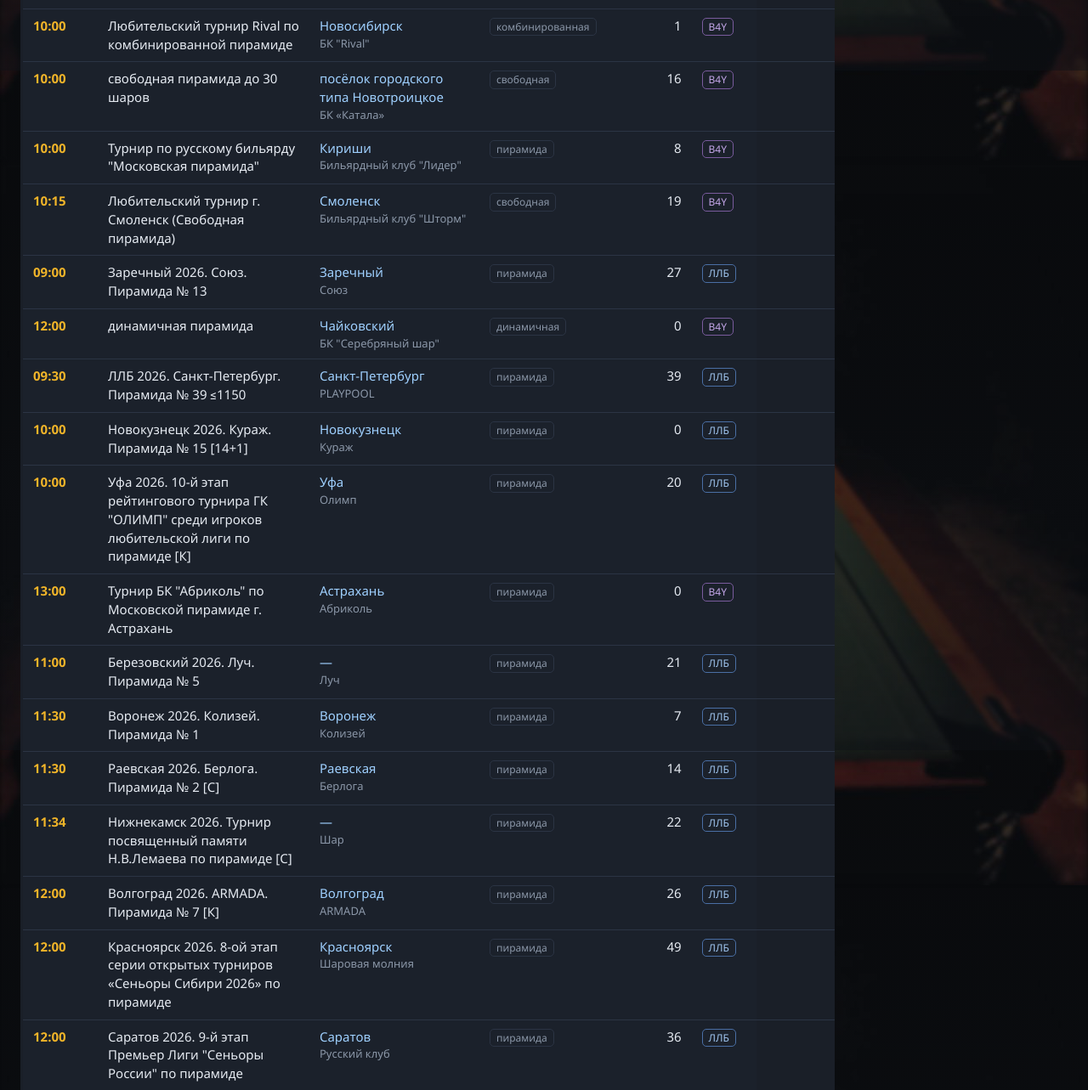
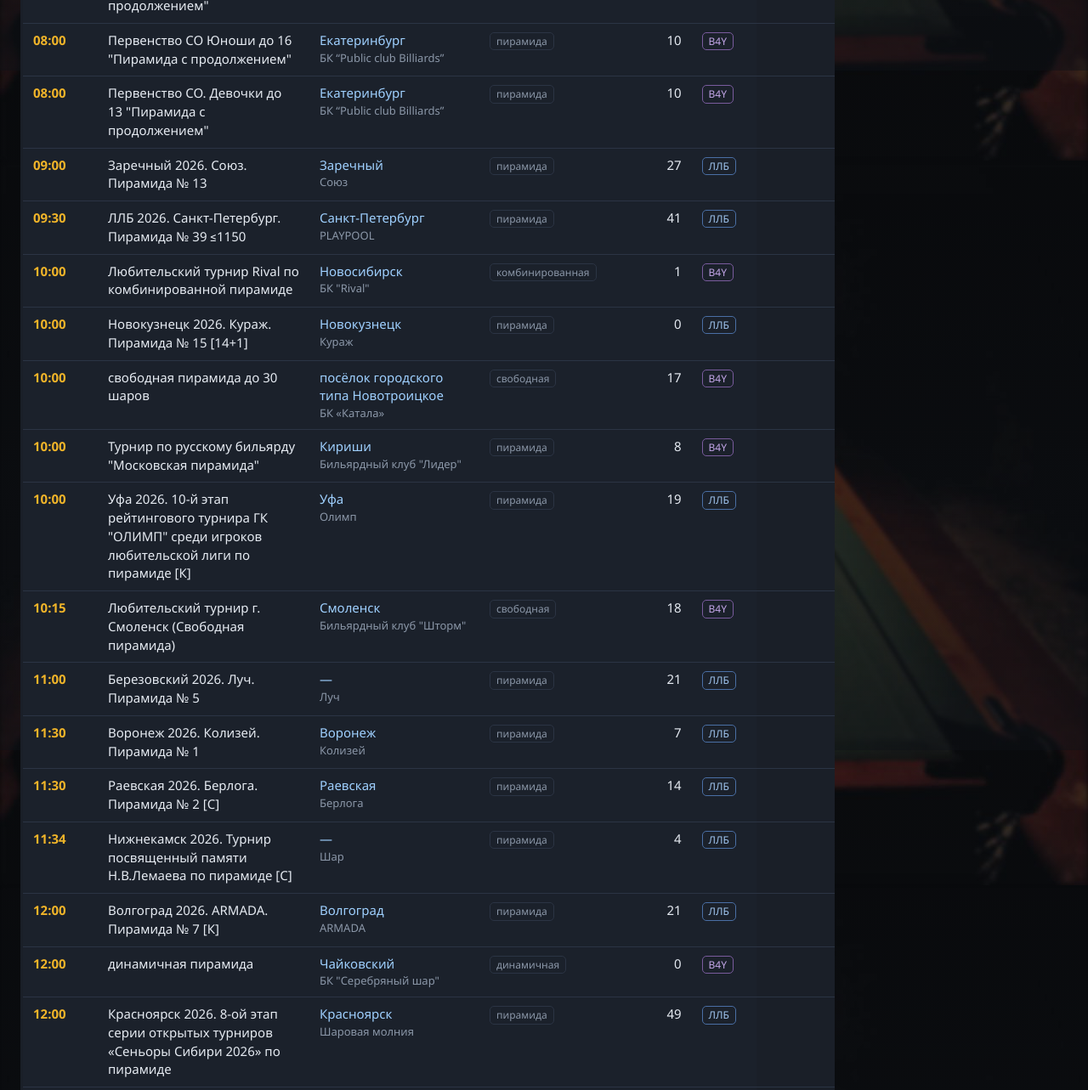
Before and after one commit to billiardpyramid/tournirs, a website: page billiard-tournaments.html in a window 1280 px wide. Shown: the part 1517-2800 px from the top of the page at 85% size. Drawn offline with Linux system fonts and the light colour scheme.

```diff
--- a/billiard-tournaments.html
+++ b/billiard-tournaments.html
@@ -458,7 +458,7 @@
     </div>
     <p class="tagline">Все ближайшие турниры собраны в одном месте, на одном листе</p>
     <div class="sub">
-      <span id="upd">обновлено 14.11.2026, 01:03</span> · календарь турниров по русскому бильярду
+      <span id="upd">обновлено 13.11.2026, 21:02</span> · календарь турниров по русскому бильярду
     </div>
   </div>
 
@@ -739,63 +739,64 @@
 <script>
 const ROWS = [
 ["10–16.11","—","Чемпионат России «Свободная пирамида с продолжением»","Калуга","свободная с продолж.","—","МСБС","msbs","https://mosbilliard.ru/calen/"],
+["13.11","08:00","Турнир по Комбинированной пирамиде клуб Shot","город Пхукет|SHOT billiards club","комбинированная","0","B4Y","b4y","https://bill4you.ru/rus-billiard/tournament/15760"],
 ["14–15.11","—","Открытый Кубок Москвы. Любители. 6 этап. Лига вызова (без сильнейших)","Москва|ДБС «Москвич»","динамичная","—","МСБС","msbs","https://mosbilliard.ru/calen/"],
 ["14–15.11","—","Первенство Москвы. Пирамида. Мальчики до 13 лет. Юноши до 16 лет. Юниоры до 19 лет (Отбор в Екатеринбург)","Москва|СБЗ «Москвич»","пирамида","—","МСБС","msbs","https://mosbilliard.ru/calen/"],
 ["14.11","08:00","Первенство СО Девушки до 16 \"Пирамида с продолжением\"","Екатеринбург|БК “Public club Billiards”","пирамида","9","B4Y","b4y","https://bill4you.ru/rus-billiard/tournament/15774"],
 ["14.11","08:00","Первенство СО Мальчики до 13 \"Пирамида с продолжением\"","Екатеринбург|БК “Public club Billiards”","пирамида","8","B4Y","b4y","https://bill4you.ru/rus-billiard/tournament/15775"],
 ["14.11","08:00","Первенство СО Юноши до 16 \"Пирамида с продолжением\"","Екатеринбург|БК “Public club Billiards”","пирамида","10","B4Y","b4y","https://bill4you.ru/rus-billiard/tournament/15773"],
 ["14.11","08:00","Первенство СО. Девочки до 13 \"Пирамида с продолжением\"","Екатеринбург|БК “Public club Billiards”","пирамида","10","B4Y","b4y","https://bill4you.ru/rus-billiard/tournament/15776"],
+["14.11","09:00","Заречный 2026. Союз. Пирамида № 13","Заречный|Союз","пирамида","27","ЛЛБ","llb","https://www.llb.su/t/5578322"],
+["14.11","09:30","ЛЛБ 2026. Санкт-Петербург. Пирамида № 39 ≤1150","Санкт-Петербург|PLAYPOOL","пирамида","41","ЛЛБ","llb","https://www.llb.su/t/5557415"],
 ["14.11","10:00","Любительский турнир Rival по комбинированной пирамиде","Новосибирск|БК \"Rival\"","комбинированная","1","B4Y","b4y","https://bill4you.ru/rus-billiard/tournament/15778"],
-["14.11","10:00","свободная пирамида до 30 шаров","посёлок городского типа Новотроицкое|БК «Катала»","свободная","16","B4Y","b4y","https://bill4you.ru/rus-billiard/tournament/15782"],
+["14.11","10:00","Новокузнецк 2026. Кураж. Пирамида № 15 [14+1]","Новокузнецк|Кураж","пирамида","0","ЛЛБ","llb","https://www.llb.su/t/5576792"],
+["14.11","10:00","свободная пирамида до 30 шаров","посёлок городского типа Новотроицкое|БК «Катала»","свободная","17","B4Y","b4y","https://bill4you.ru/rus-billiard/tournament/15782"],
 ["14.11","10:00","Турнир по русскому бильярду \"Московская пирамида\"","Кириши|Бильярдный клуб \"Лидер\"","пирамида","8","B4Y","b4y","https://bill4you.ru/rus-billiard/tournament/15787"],
-["14.11","10:15","Любительский турнир г. Смоленск (Свободная пирамида)","Смоленск|Бильярдный клуб \"Шторм\"","свободная","19","B4Y","b4y","https://bill4you.ru/rus-billiard/tournament/15723"],
-["14.11","09:00","Заречный 2026. Союз. Пирамида № 13","Заречный|Союз","пирамида","27","ЛЛБ","llb","https://www.llb.su/t/5578322"],
-["14.11","12:00","динамичная пирамида","Чайковский|БК \"Серебряный шар\"","динамичная","0","B4Y","b4y","https://bill4you.ru/rus-billiard/tournament/15720"],
-["14.11","09:30","ЛЛБ 2026. Санкт-Петербург. Пирамида № 39 ≤1150","Санкт-Петербург|PLAYPOOL","пирамида","39","ЛЛБ","llb","https://www.llb.su/t/5557415"],
-["14.11","10:00","Новокузнецк 2026. Кураж. Пирамида № 15 [14+1]","Новокузнецк|Кураж","пирамида","0","ЛЛБ","llb","https://www.llb.su/t/5576792"],
-["14.11","10:00","Уфа 2026. 10-й этап рейтингового турнира ГК \"ОЛИМП\" среди игроков любительской лиги по пирамиде [К]","Уфа|Олимп","пирамида","20","ЛЛБ","llb","https://www.llb.su/t/5579767"],
-["14.11","13:00","Турнир БК \"Абриколь\" по Московской пирамиде г. Астрахань","Астрахань|Абриколь","пирамида","0","B4Y","b4y","https://bill4you.ru/rus-billiard/tournament/15770"],
+["14.11","10:00","Уфа 2026. 10-й этап рейтингового турнира ГК \"ОЛИМП\" среди игроков любительской лиги по пирамиде [К]","Уфа|Олимп","пирамида","19","ЛЛБ","llb","https://www.llb.su/t/5579767"],
+["14.11","10:15","Любительский турнир г. Смоленск (Свободная пирамида)","Смоленск|Бильярдный клуб \"Шторм\"","свободная","18","B4Y","b4y","https://bill4you.ru/rus-billiard/tournament/15723"],
 ["14.11","11:00","Березовский 2026. Луч. Пирамида № 5","—|Луч","пирамида","21","ЛЛБ","llb","https://www.llb.su/t/5578491"],
 ["14.11","11:30","Воронеж 2026. Колизей. Пирамида № 1","Воронеж|Колизей","пирамида","7","ЛЛБ","llb","https://www.llb.su/t/5576609"],
 ["14.11","11:30","Раевская 2026. Берлога. Пирамида № 2 [С]","Раевская|Берлога","пирамида","14","ЛЛБ","llb","https://www.llb.su/t/5568826"],
-["14.11","11:34","Нижнекамск 2026. Турнир посвященный памяти Н.В.Лемаева по пирамиде [С]","—|Шар","пирамида","22","ЛЛБ","llb","https://www.llb.su/t/5576012"],
-["14.11","12:00","Волгоград 2026. ARMADA. Пирамида № 7 [К]","Волгоград|ARMADA","пирамида","26","ЛЛБ","llb","https://www.llb.su/t/5578438"],
+["14.11","11:34","Нижнекамск 2026. Турнир посвященный памяти Н.В.Лемаева по пирамиде [С]","—|Шар","пирамида","4","ЛЛБ","llb","https://www.llb.su/t/5576012"],
+["14.11","12:00","Волгоград 2026. ARMADA. Пирамида № 7 [К]","Волгоград|ARMADA","пирамида","21","ЛЛБ","llb","https://www.llb.su/t/5578438"],
+["14.11","12:00","динамичная пирамида","Чайковский|БК \"Серебряный шар\"","динамичная","0","B4Y","b4y","https://bill4you.ru/rus-billiard/tournament/15720"],
 ["14.11","12:00","Красноярск 2026. 8-ой этап серии открытых турниров «Сеньоры Сибири 2026» по пирамиде","Красноярск|Шаровая молния","пирамида","49","ЛЛБ","llb","https://www.llb.su/t/5562913"],
 ["14.11","12:00","Саратов 2026. 9-й этап Премьер Лиги \"Сеньоры России\" по пирамиде","Саратов|Русский клуб","пирамида","36","ЛЛБ","llb","https://www.llb.su/t/5572985"],
-["14.11","12:30","ЛЛБ 2026. Москва. Пирамида № 86 [К] ≤1300","Москва|33","пирамида","33","ЛЛБ","llb","https://www.llb.su/t/5579129"],
+["14.11","12:30","ЛЛБ 2026. Москва. Пирамида № 86 [К] ≤1300","Москва|33","пирамида","35","ЛЛБ","llb","https://www.llb.su/t/5579129"],
+["14.11","13:00","Турнир БК \"Абриколь\" по Московской пирамиде г. Астрахань","Астрахань|Абриколь","пирамида","0","B4Y","b4y","https://bill4you.ru/rus-billiard/tournament/15770"],
 ["15.11","05:00","Первенство Новосибирской области среди молодежи \"Свободная пирамида\"","Новосибирск","свободная","—","B4Y","b4y","https://bill4you.ru/events/118"],
 ["15.11","08:00","Открытые соревнования ГТЮ \"Комбинированная пирамида\" 2 лига","Югорск|Бильярдный центр КСК \"Норд\"","комбинированная","13","B4Y","b4y","https://bill4you.ru/rus-billiard/tournament/15729"],
-["15.11","11:00","Клубный рейтинговый турнир по \"Московской пирамиде\" БК \"Пирамида\"","Москва|БК \"Пирамида\"","пирамида","20","B4Y","b4y","https://bill4you.ru/rus-billiard/tournament/15721"],
-["15.11","11:00","Турнир новичков 11 (дополнительный) этап 2026 — СВОБОДНАЯ ПИРАМИДА","Ульяновск|БК MATRESHKI","свободная","7","B4Y","b4y","https://bill4you.ru/rus-billiard/tournament/15574"],
-["15.11","12:00","Турнир по Динамичной пирамиде клуб Shot","город Пхукет|SHOT billiards club","динамичная","2","B4Y","b4y","https://bill4you.ru/rus-billiard/tournament/15756"],
-["15.11","10:00","ЛЛБ 2026. Чехов. Пирамидa № 17 [К]","Чехов|BILLIARDS","пирамида","13","ЛЛБ","llb","https://www.llb.su/t/5574108"],
+["15.11","10:00","ЛЛБ 2026. Чехов. Пирамидa № 17 [К]","Чехов|BILLIARDS","пирамида","12","ЛЛБ","llb","https://www.llb.su/t/5574108"],
 ["15.11","10:00","Уфа 2026. Открытый кубок Республики Башкортостан среди любителей 60 лет и старше по пирамиде","Уфа|Классик","пирамида","2","ЛЛБ","llb","https://www.llb.su/t/5578044"],
-["15.11","13:00","Турнир БК \"Абриколь\" по Комбинированной пирамиде г. Астрахань","Астрахань|Абриколь","комбинированная","0","B4Y","b4y","https://bill4you.ru/rus-billiard/tournament/15771"],
 ["15.11","10:30","Березовский 2026. Луч. Пирамида № 6","—|Луч","пирамида","12","ЛЛБ","llb","https://www.llb.su/t/5578500"],
 ["15.11","10:30","ЛЛБ 2026. Воронеж. Пирамидa № 17 [С] ≤900","Воронеж|Первый","пирамида","1","ЛЛБ","llb","https://www.llb.su/t/5579227"],
 ["15.11","10:45","ЛЛБ 2026. Москва. Пирамида № 87 [К] ≤1250","Москва|БАЗА","пирамида","48","ЛЛБ","llb","https://www.llb.su/t/5578501"],
 ["15.11","11:00","4-й этап открытого кубка Санкт-Петербурга по пирамиде среди мужчин 2026 [К]","Санкт-Петербург|ЦБС «Ольгино»","пирамида","46","ЛЛБ","llb","https://www.llb.su/t/5547502"],
+["15.11","11:00","Клубный рейтинговый турнир по \"Московской пирамиде\" БК \"Пирамида\"","Москва|БК \"Пирамида\"","пирамида","20","B4Y","b4y","https://bill4you.ru/rus-billiard/tournament/15721"],
 ["15.11","11:00","Санкт-Петербург 2026. 11-й этап кубка «ФРБС-school» по пирамиде [14+1]","Санкт-Петербург|MAXImatic","пирамида","3","ЛЛБ","llb","https://www.llb.su/t/5571911"],
+["15.11","11:00","Турнир новичков 11 (дополнительный) этап 2026 — СВОБОДНАЯ ПИРАМИДА","Ульяновск|БК MATRESHKI","свободная","7","B4Y","b4y","https://bill4you.ru/rus-billiard/tournament/15574"],
 ["15.11","12:00","ЛЛБ 2026. Петропавловск-Камчатский. Пирамида № 37","Петропавловск-Камчатский|Партия","пирамида","10","ЛЛБ","llb","https://www.llb.su/t/5580008"],
+["15.11","12:00","Турнир по Динамичной пирамиде клуб Shot","город Пхукет|SHOT billiards club","динамичная","2","B4Y","b4y","https://bill4you.ru/rus-billiard/tournament/15756"],
 ["15.11","12:00","Уфа 2026. Турнир среди членов ППО ПАО \"Уфаоргсинтез\" по пирамиде [14+1]","Уфа|Барон","пирамида","0","ЛЛБ","llb","https://www.llb.su/t/5579779"],
 ["15.11","13:00","ЛЛБ 2026. Красноярск. Пирамида № 29 ≤1150","Красноярск|Эстет","пирамида","17","ЛЛБ","llb","https://www.llb.su/t/5548459"],
 ["15.11","13:00","ЛЛБ 2026. Саратов. Пирамида № 56 ≤950","Саратов|Пирамида","пирамида","0","ЛЛБ","llb","https://www.llb.su/t/5575214"],
+["15.11","13:00","Турнир БК \"Абриколь\" по Комбинированной пирамиде г. Астрахань","Астрахань|Абриколь","комбинированная","0","B4Y","b4y","https://bill4you.ru/rus-billiard/tournament/15771"],
 ["16.11","11:00","Санкт-Петербург 2026. Турнир посвященный Дню народного единства среди ветеранов от 70 до 80 лет по пирамиде","Санкт-Петербург|ЦБС «Ольгино»","пирамида","0","ЛЛБ","llb","https://www.llb.su/t/5538083"],
 ["16.11","11:00","Санкт-Петербург 2026. Турнир посвященный Дню народного единства среди ветеранов от 80 лет по пирамиде","Санкт-Петербург|ЦБС «Ольгино»","пирамида","1","ЛЛБ","llb","https://www.llb.su/t/5538084"],
 ["16.11","19:00","Санкт-Петербург 2026. Ольгино. Пирамида № 63 (блиц) [71]","Санкт-Петербург|ЦБС «Ольгино»","пирамида","0","ЛЛБ","llb","https://www.llb.su/t/5580244"],
 ["17.11","11:00","Санкт-Петербург 2026. Турнир посвященный Дню народного единства среди ветеранов от 60 до 70 лет по пирамиде","Санкт-Петербург|ЦБС «Ольгино»","пирамида","3","ЛЛБ","llb","https://www.llb.su/t/5538081"],
 ["21–22.11","—","Открытый Кубок Москвы. Мужчины, женщины. 4 этап","Москва|ДБС «Москвич»","комбинированная","—","МСБС","msbs","https://mosbilliard.ru/calen/"],
-["21.11","11:00","Открытый турнир в Гатчине \"Московская пирамида\"","Гатчина|Pool & Bar","пирамида","2","B4Y","b4y","https://bill4you.ru/rus-billiard/tournament/15418"],
 ["21.11","09:00","Саранск 2026. 2-й этап серии открытых турниров \"Золотая Лига РБ 2025/2026\" среди ветеранов 50+ по пирамиде","—|Тихон","пирамида","68","ЛЛБ","llb","https://www.llb.su/t/5563925"],
 ["21.11","10:00","Рыбинск 2026. Ежегодный турнир в честь Дня рождения БК «Русский» по пирамиде","Рыбинск|РУССКИЙ","пирамида","11","ЛЛБ","llb","https://www.llb.su/t/5541784"],
+["21.11","11:00","Открытый турнир в Гатчине \"Московская пирамида\"","Гатчина|Pool & Bar","пирамида","2","B4Y","b4y","https://bill4you.ru/rus-billiard/tournament/15418"],
 ["21.11","11:00","Санкт-Петербург 2026. 12-й турнир «Академии бильярдного спорта Виктора Смоляра» среди юношей и девушек до 17 лет по пирамиде [С]","Санкт-Петербург|Алиби","пирамида","3","ЛЛБ","llb","https://www.llb.su/t/5538359"],
 ["21.11","12:00","Пенза 2026. 9-й этап серии открытых турниров «Сеньоры Поволжья» по пирамиде","Пенза|Высота","пирамида","1","ЛЛБ","llb","https://www.llb.su/t/5579460"],
 ["21.11","12:00","Санкт-Петербург 2026. Турнир в честь дня рождения БК «MAXImatic» по пирамиде","Санкт-Петербург|MAXImatic","пирамида","11","ЛЛБ","llb","https://www.llb.su/t/5571514"],
 ["21.11","12:00","Тольятти 2026. ЦБК. Пирамида № 11","Тольятти|Центральный бильярдный клуб","пирамида","0","ЛЛБ","llb","https://www.llb.su/t/5579625"],
 ["21.11","13:00","11-й этап Кубка ФБС Саратовской области по пирамиде среди ветеранов 2026 [К]","Саратов|Пирамида","пирамида","0","ЛЛБ","llb","https://www.llb.su/t/5575215"],
-["22.11","11:00","Турнир в Комбинированную пирамиду 1-4 Гр","Ульяновск|БК MATRESHKI","комбинированная","1","B4Y","b4y","https://bill4you.ru/rus-billiard/tournament/15576"],
 ["22.11","10:00","Командный чемпионат Санкт-Петербурга по пирамиде среди студентов 2026 [С]","Санкт-Петербург|PLAYPOOL","пирамида","5","ЛЛБ","llb","https://www.llb.su/t/5533296"],
 ["22.11","11:00","Первенство Санкт-Петербурга по пирамиде 2026 [К]","Санкт-Петербург|ЦБС «Ольгино»","пирамида","—","ЛЛБ","llb","https://www.llb.su/t/5551940"],
+["22.11","11:00","Турнир в Комбинированную пирамиду 1-4 Гр","Ульяновск|БК MATRESHKI","комбинированная","1","B4Y","b4y","https://bill4you.ru/rus-billiard/tournament/15576"],
 ["22.11","13:00","ЛЛБ 2026. Красноярск. Пирамида № 30","Красноярск|Эстет","пирамида","1","ЛЛБ","llb","https://www.llb.su/t/5548461"],
 ["22.11","13:00","ЛЛБ 2026. Саратов. Пирамида № 57 [К] ≤950","Саратов|Пирамида","пирамида","0","ЛЛБ","llb","https://www.llb.su/t/5575217"],
 ["27.11","10:00","Ташкент 2026. LIDER. Пирамида № 10 [С]","Ташкент|LIDER","пирамида","0","ЛЛБ","llb","https://www.llb.su/t/5533430"],
@@ -807,18 +808,18 @@ const ROWS = [
 ["28.11","11:30","Новороссийск 2026. 8-й этап кубка БК \"Максимус\" по пирамиде","—|Максимус","пирамида","11","ЛЛБ","llb","https://www.llb.su/t/5551987"],
 ["28.11","12:00","Воронеж 2026. 5-й этап серии открытых турниров «Сеньоры Черноземья» по пирамиде","Воронеж|Семнадцать","пирамида","3","ЛЛБ","llb","https://www.llb.su/t/5572893"],
 ["28.11","13:00","ЛЛБ 2026. Саратов. Пирамида № 58 ≤1250","Саратов|Пирамида","пирамида","0","ЛЛБ","llb","https://www.llb.su/t/5548354"],
+["29.11","11:00","ЛЛБ 2026. Калининград. Пирамида № 24","Калининград|11","пирамида","30","ЛЛБ","llb","https://www.llb.su/t/5556611"],
 ["29.11","11:00","Шарпей | Московская пирамида","Краснодар|БК Акватория","пирамида","1","B4Y","b4y","https://bill4you.ru/rus-billiard/tournament/15634"],
+["29.11","12:00","Санкт-Петербург 2026. 5-й этап II кубка «Академии бильярда Максима Зверева» по пирамиде [14+1]","Санкт-Петербург|MAXImatic","пирамида","18","ЛЛБ","llb","https://www.llb.su/t/5530728"],
 ["29.11","12:00","Турнир по Cвободной пирамиде клуб Shot","город Пхукет|SHOT billiards club","пирамида","0","B4Y","b4y","https://bill4you.ru/rus-billiard/tournament/15758"],
-["29.11","11:00","ЛЛБ 2026. Калининград. Пирамида № 24","Калининград|11","пирамида","30","ЛЛБ","llb","https://www.llb.su/t/5556611"],
-["29.11","12:00","Санкт-Петербург 2026. 5-й этап II кубка «Академии бильярда Максима Зверева» по пирамиде [14+1]","Санкт-Петербург|MAXImatic","пирамида","18","ЛЛБ","llb","https://www.llb.su/t/5530728"],
 ["29.11","13:00","ЛЛБ 2026. Красноярск. Пирамида № 31 [К] ≤1150","Красноярск|Эстет","пирамида","0","ЛЛБ","llb","https://www.llb.su/t/5548463"],
 ["29.11","13:00","ЛЛБ 2026. Саратов. Пирамида № 59 [Д] ≤950","Саратов|Пирамида","пирамида","0","ЛЛБ","llb","https://www.llb.su/t/5575218"],
 ["05–06.12","—","Открытый Кубок Москвы. Любители. Лига вызова (без сильнейших). Суперфинал","Москва|ДБС «Москвич»","свободная","—","МСБС","msbs","https://mosbilliard.ru/calen/"],
 ["05–06.12","—","Первенство Москвы. Пирамида. Девочки до 13 лет. Девушки до 16 лет. Юниорки до 19 лет (Отбор","Москва|СБЗ «Москвич»","пирамида","—","МСБС","msbs","https://mosbilliard.ru/calen/"],
 ["05.12","11:00","Санкт-Петербург 2026. Турнир «Masters Cup 2026» среди учеников Михаила Залывского по пирамиде [С]","Санкт-Петербург|PLAYPOOL","пирамида","0","ЛЛБ","llb","https://www.llb.su/t/5579190"],
 ["06.12","—","Winter VTB Sport & Business","Москва","свободная с продолж.","—","МСБС","msbs","https://mosbilliard.ru/calen/"],
+["06.12","11:00","ЛЛБ 2026. Санкт-Петербург. Пирамида № 41 ЭЛО≤900","Санкт-Петербург|ЦБС «Ольгино»","пирамида","0","ЛЛБ","llb","https://www.llb.su/t/5579178"],
 ["06.12","11:00","СУПЕРФИНАЛ «НОВИЧКИ 2026» — СВОБОДНАЯ ПИРАМИДА","Ульяновск|БК MATRESHKI","свободная","7","B4Y","b4y","https://bill4you.ru/rus-billiard/tournament/15587"],
-["06.12","11:00","ЛЛБ 2026. Санкт-Петербург. Пирамида № 41 ЭЛО≤900","Санкт-Петербург|ЦБС «Ольгино»","пирамида","0","ЛЛБ","llb","https://www.llb.su/t/5579178"],
 ["06.12","13:00","ЛЛБ 2026. Красноярск. Пирамида № 32","Красноярск|Эстет","пирамида","0","ЛЛБ","llb","https://www.llb.su/t/5548464"],
 ["11.12","10:00","Ташкент 2026. LIDER. Пирамида № 11 [С]","Ташкент|LIDER","пирамида","0","ЛЛБ","llb","https://www.llb.su/t/5533431"],
 ["12–13.12","—","Открытый Кубок Москвы. Финал Кубка «Сезоны»","Москва|ДБС «Москвич»","пирамида","—","МСБС","msbs","https://mosbilliard.ru/calen/"],
@@ -852,7 +853,7 @@ const LIST_URLS = {
 
 /* Состояние площадок на момент последней сборки. Ставится автоматом:
    tools/build.mjs — <ключ площадки>: {name, rows, stale, at, iso}. */
-const SOURCE_STATUS = { "llb": { "name": "ЛЛБ", "rows": 69, "stale": false, "at": "14.11.2026, 01:03", "iso": "2026-11-13T22:03:49.231Z" }, "msbs": { "name": "МСБС", "rows": 12, "stale": false, "at": "14.11.2026, 01:03", "iso": "2026-11-13T22:03:51.339Z" }, "b4y": { "name": "B4Y", "rows": 22, "stale": false, "at": "14.11.2026, 01:03", "iso": "2026-11-13T22:03:53.285Z" } }; // <- автосбор
+const SOURCE_STATUS = { "llb": { "name": "ЛЛБ", "rows": 69, "stale": false, "at": "13.11.2026, 21:02", "iso": "2026-11-13T18:02:10.697Z" }, "msbs": { "name": "МСБС", "rows": 12, "stale": false, "at": "13.11.2026, 21:02", "iso": "2026-11-13T18:02:11.195Z" }, "b4y": { "name": "B4Y", "rows": 23, "stale": false, "at": "13.11.2026, 21:02", "iso": "2026-11-13T18:02:11.425Z" } }; // <- автосбор
 
 /* ---------- Даты ---------- */
 /* Год и выходные считаются из самих строк, вручную их держать не нужно —
```
